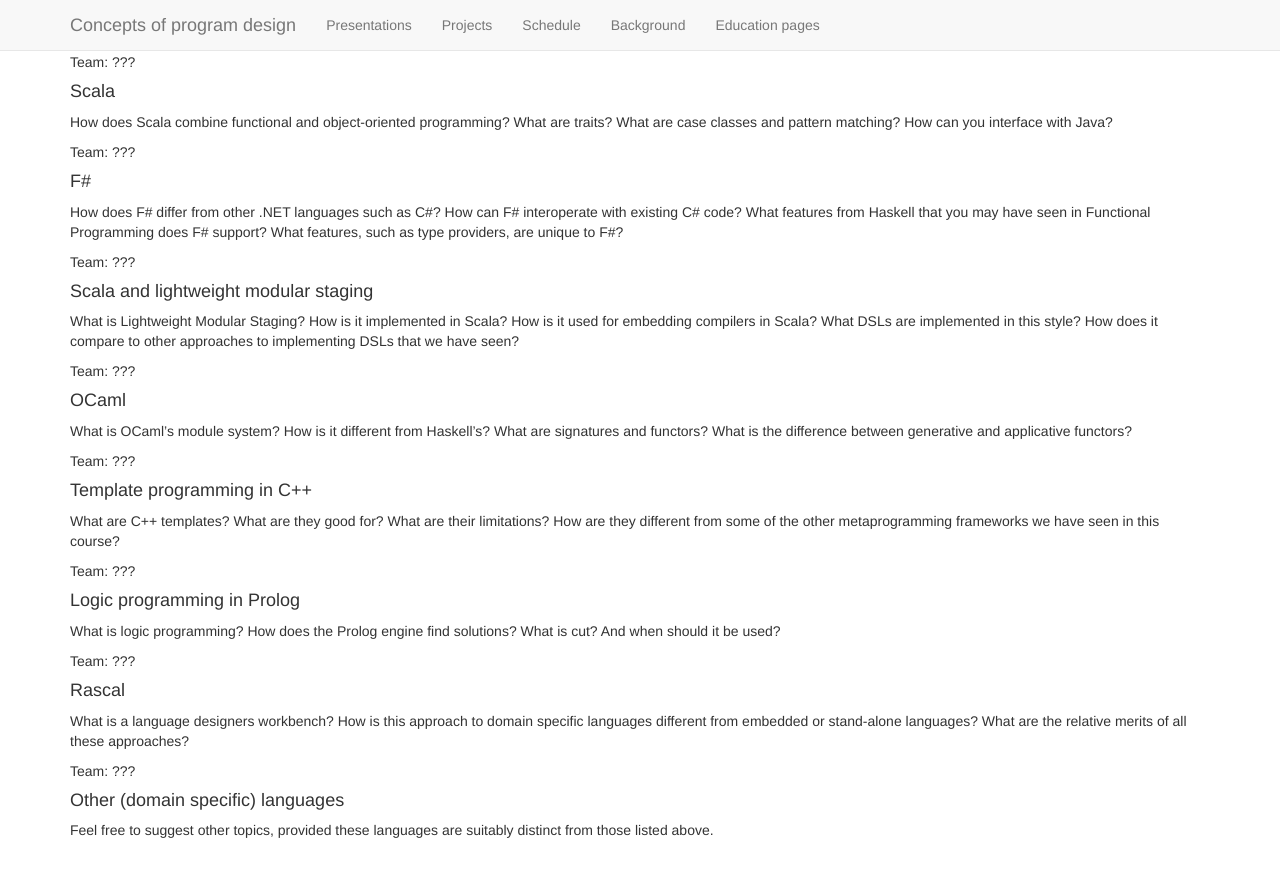
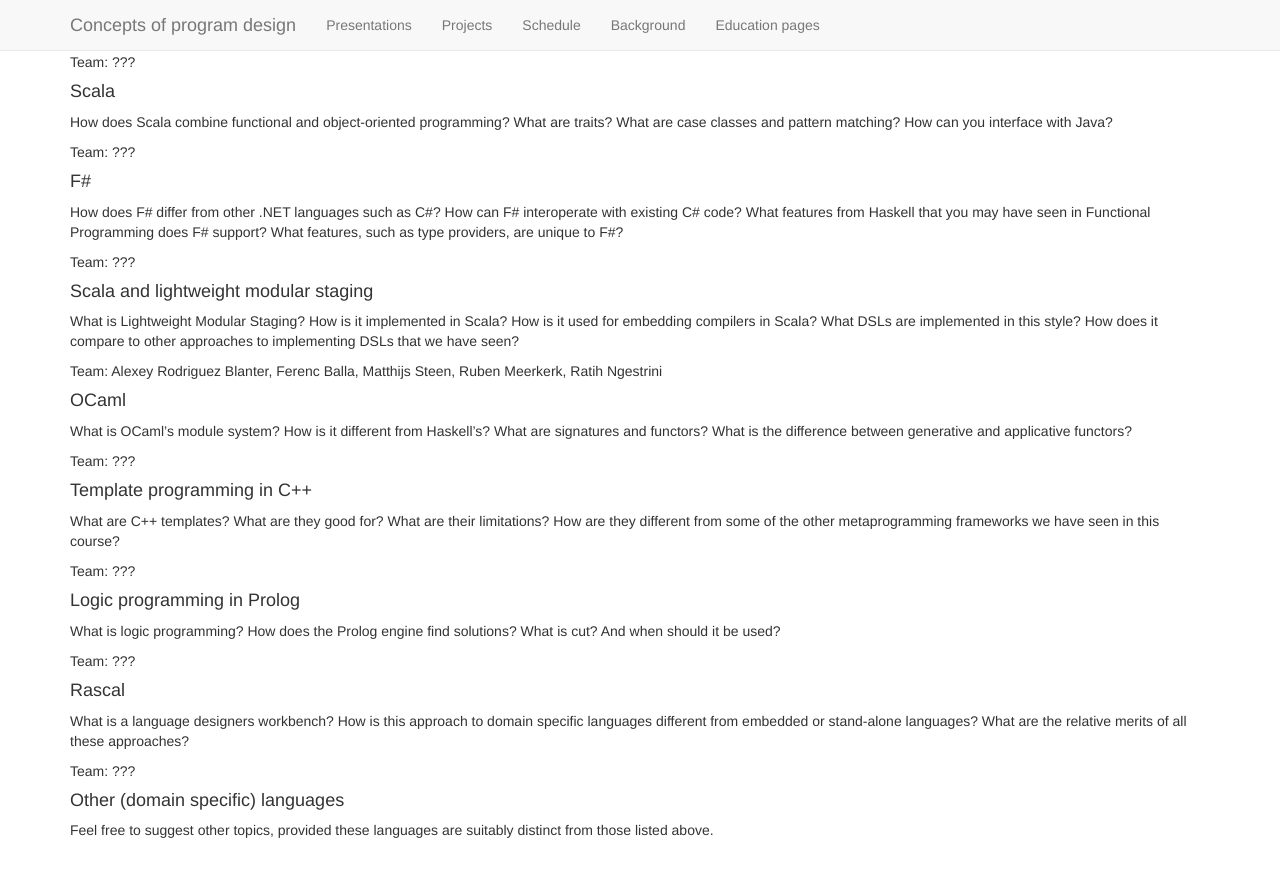
Before and after one commit to ppanteliadis/2017-CPD, a Jekyll site: the page built from presentations.md, in a window 1280 px wide and 900 px high, scrolled down 1212 px. Shown: the top 877 px of the window. Built offline with Jekyll 4.4.1, drawn with Linux system fonts in a browser that asks for light colours; nearby versions of some CDN libraries.

Commit message:
scala lightweight modular staging request

```diff
--- a/presentations.md
+++ b/presentations.md
@@ -122,7 +122,7 @@ How is it used for embedding compilers in Scala? What DSLs are
 implemented in this style? How does it compare to other approaches to
 implementing DSLs that we have seen?
 
-Team: ???
+Team: Alexey Rodriguez Blanter, Ferenc Balla, Matthijs Steen, Ruben Meerkerk, Ratih Ngestrini
 
 #### OCaml
 
```
